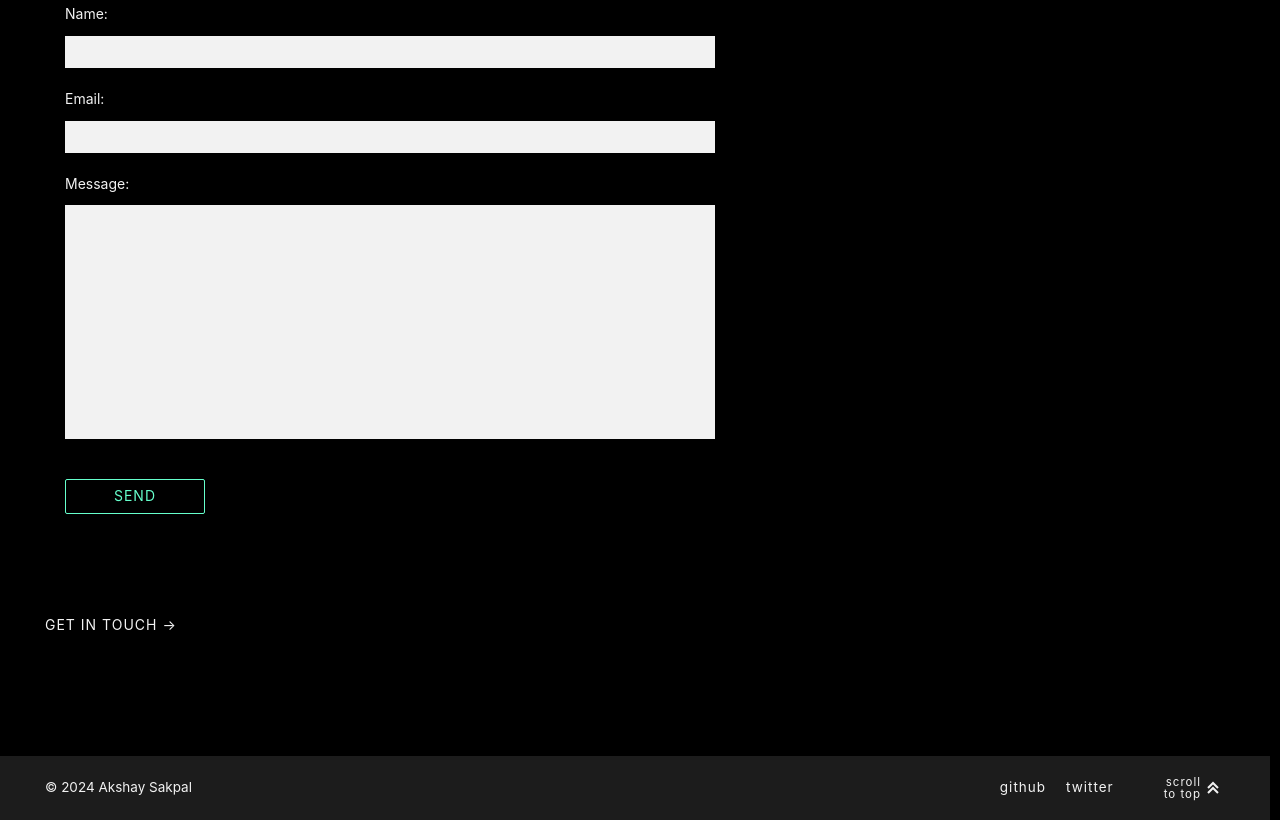
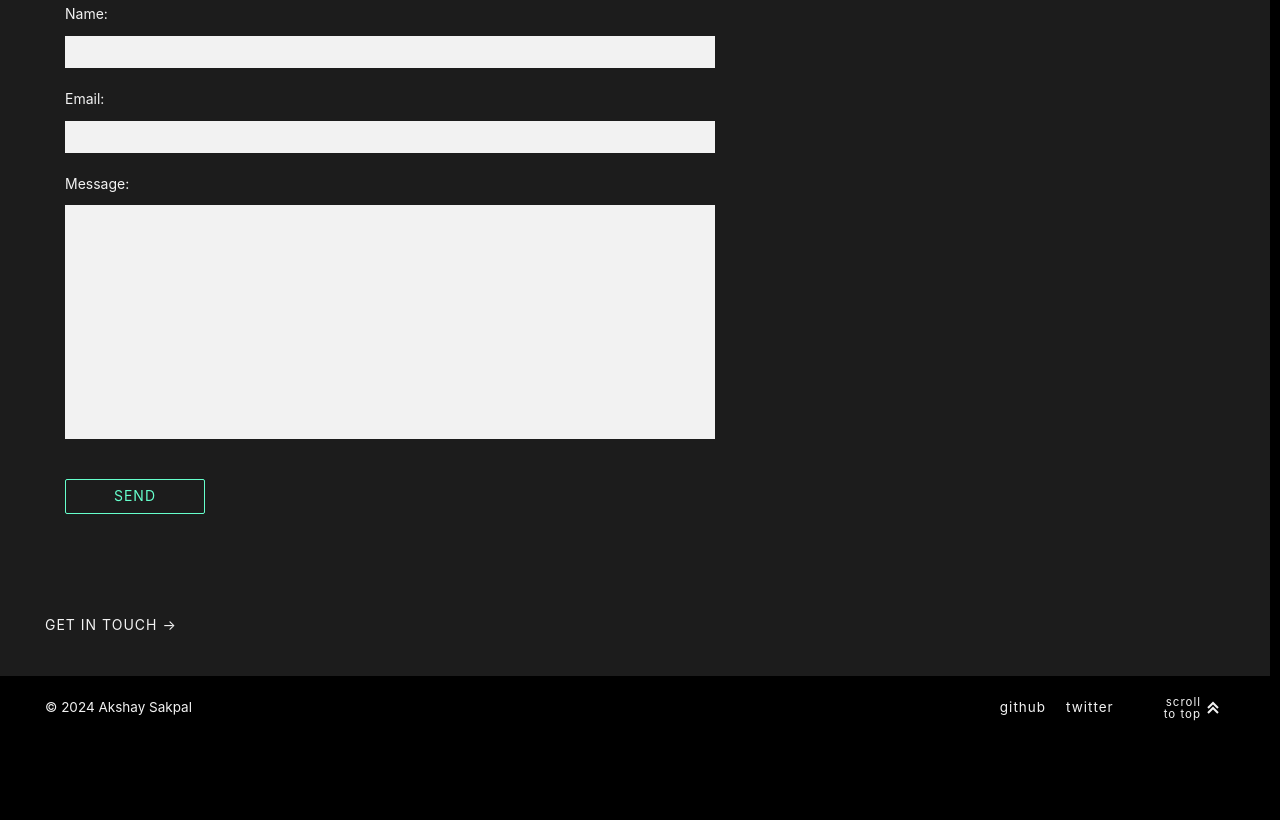
Before and after one commit to SakpalAkshay/My-Portfolio, a plain HTML site: page index.html in a window 1280 px wide. Shown: the part 7083-7903 px from the top of the page. After the commit the page ends 7823 px from the top, so only its background shows below. Drawn offline with nearby package versions, Linux system fonts and the light colour scheme.

Commit message:
Minor styling change

```diff
--- a/styles.css
+++ b/styles.css
@@ -686,6 +686,7 @@ EXPERIENCE SECTION
 .contact {
 	margin-block-start: var(--section-mt);
 	padding: 4rem 1rem;
+	background-color: var(--secondary-clr);
 }
 
 .form-subhead{
@@ -739,13 +740,11 @@ EXPERIENCE SECTION
 		FOOTER
 *************************/
 .footer {
-	margin-block-start: var(--section-mt);
-	background: var(--secondary-clr);
+	background: var(--primary-clr);
 	padding: 0 1rem;
 }
 
 .footer .container {
-	margin-block-start: var(--section-mt);
 	font-size: 1.35rem;
 	padding: 2rem 1rem;
 	display: flex;
@@ -809,7 +808,7 @@ EXPERIENCE SECTION
 	}
 
 	body.open::after {
-		transition: transform 300ms ease-in-out;
+		transition: transform 100ms ease-in-out;
 		transform: translateY(0);
 	}
 
@@ -942,4 +941,9 @@ EXPERIENCE SECTION
 	.mail-link {
 		justify-content: center;
 	}
+
+	.experience-img{
+		display: none;
+
+	}
 }
```
